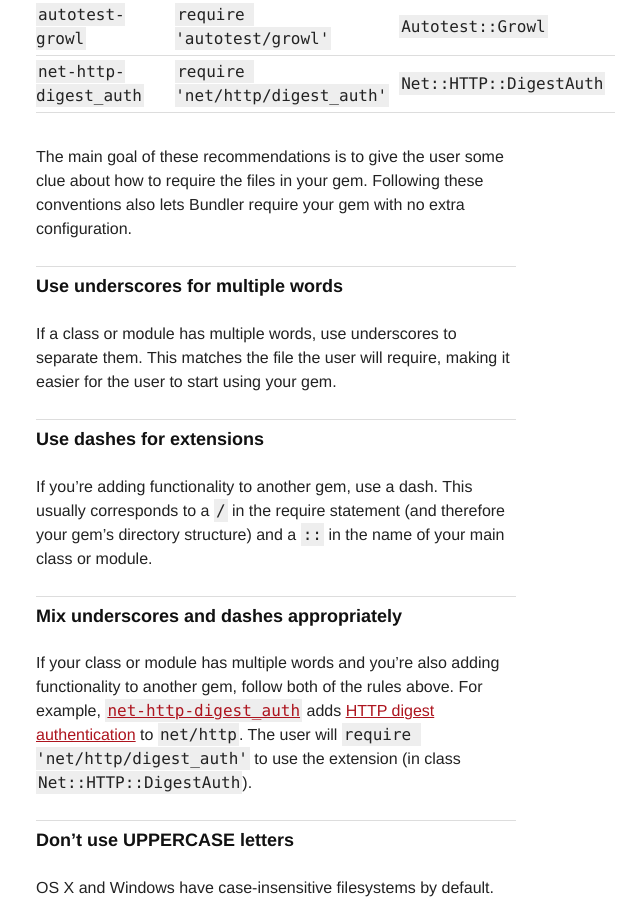
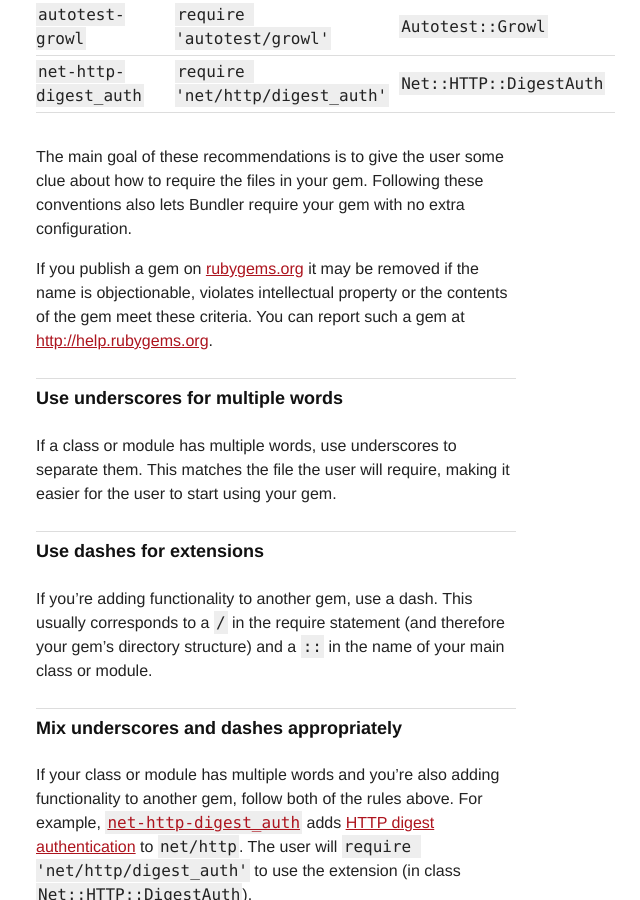
Before and after one commit to radar/guides, a Jekyll site: the page built from name-your-gem.md, in a window 1280 px wide and 900 px high, scrolled down 519 px. Shown: the whole window, without its empty margins (364-1004 px from the left). Built offline with Jekyll 4.4.1, drawn with Linux system fonts in a browser that asks for light colours.

Commit message:
Add note about objectionable gem names
See http://twitter.com/eLobatoss/status/389695771877965824:

> @drbrain @ReinH Would a PR telling users the name of their newly
> submitted gem is questionable & will be checked by an admin be
> welcomed?

```diff
--- a/name-your-gem.md
+++ b/name-your-gem.md
@@ -19,6 +19,11 @@ Gem name               | Require statement                | Main class or module
 The main goal of these recommendations is to give the user some clue about
 how to require the files in your gem. Following these conventions also lets
 Bundler require your gem with no extra configuration.
+
+If you publish a gem on [rubygems.org](rubygems.org) it may be removed if the
+name is objectionable, violates intellectual property or the contents of the
+gem meet these criteria.  You can report such a gem at
+[http://help.rubygems.org](help.rubygems.org).
 
 Use underscores for multiple words
 ----------------------------------
```
